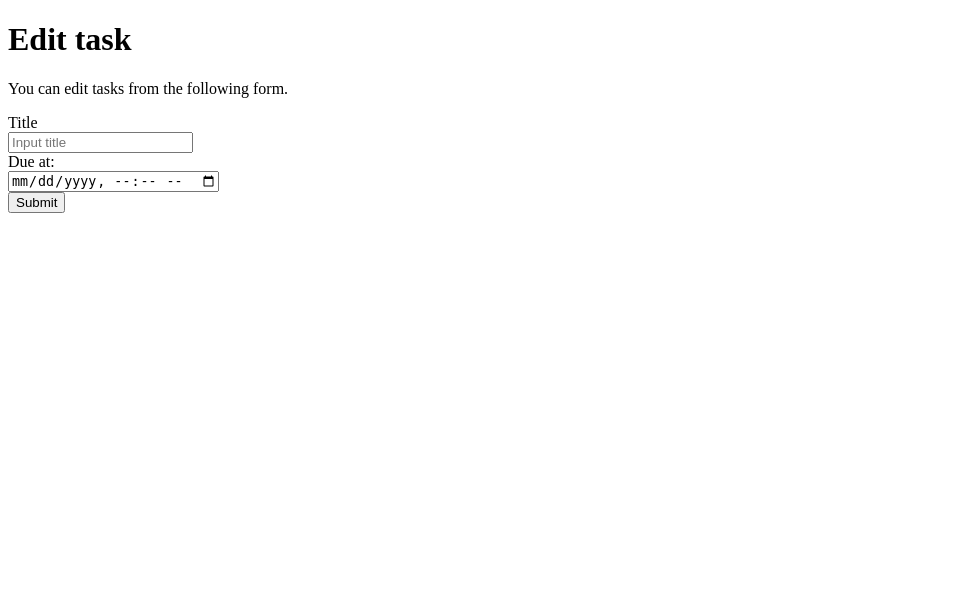
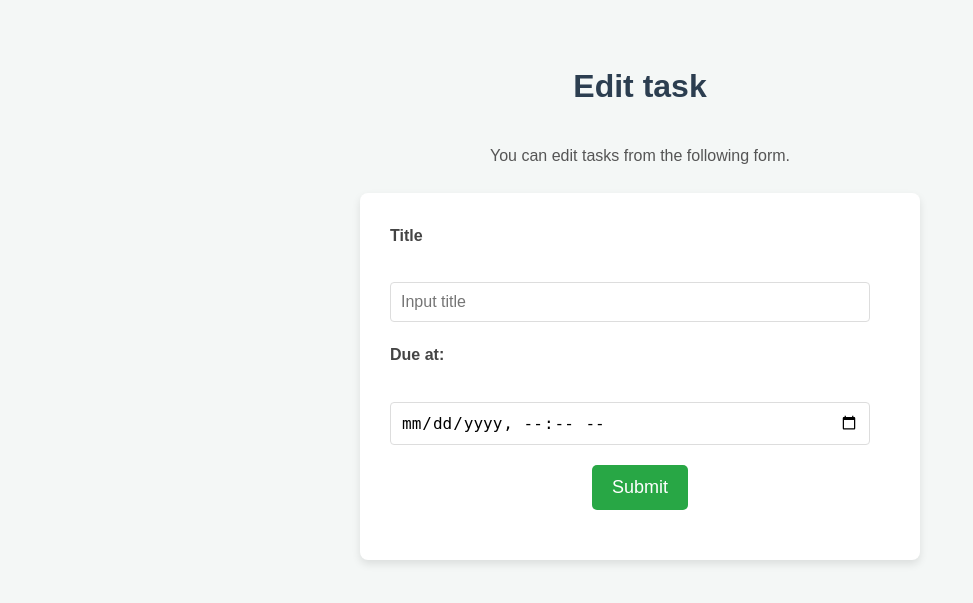
Before and after one commit to s1f102401911/django-test-exercise, a Django app: template todo/templates/todo/edit.html in a window 1280 px wide. Shown: the top 603 px of the page, without its empty margins (0-973 px from the left). Run offline with Django 5.2, Linux system fonts and the light colour scheme; the template is opened without the code that fills it, so the values that code supplies are empty.

Commit message:
編集ページCSSの追加

```diff
--- /dev/null
+++ b/todo/static/todo/edit.css
@@ -0,0 +1,78 @@
+body {
+    font-family: 'Arial', sans-serif;
+    background-color: #f4f7f6;
+    color: #333;
+    margin: 20px;
+    padding: 20px;
+    line-height: 1.6;
+}
+
+h1 {
+    color: #2c3e50;
+    text-align: center;
+    margin-bottom: 30px;
+}
+
+p {
+    text-align: center;
+    margin-bottom: 25px;
+    color: #555;
+}
+
+form {
+    background-color: #ffffff;
+    padding: 30px;
+    border-radius: 8px;
+    box-shadow: 0 4px 8px rgba(0, 0, 0, 0.1);
+    max-width: 500px;
+    margin: 0 auto;
+}
+
+form div {
+    margin-bottom: 20px;
+}
+
+label {
+    display: block;
+    margin-bottom: 8px;
+    font-weight: bold;
+    color: #444;
+}
+
+input[type="text"],
+input[type="datetime-local"] {
+    width: calc(100% - 20px);
+    padding: 10px;
+    border: 1px solid #ddd;
+    border-radius: 4px;
+    font-size: 16px;
+    box-sizing: border-box;
+}
+
+input[type="text"]:focus,
+input[type="datetime-local"]:focus {
+    border-color: #3498db;
+    outline: none;
+    box-shadow: 0 0 5px rgba(52, 152, 219, 0.5);
+}
+
+button[type="submit"] {
+    background-color: #28a745;
+    color: white;
+    padding: 12px 20px;
+    border: none;
+    border-radius: 5px;
+    cursor: pointer;
+    font-size: 18px;
+    display: block;
+    margin: 20px auto 0;
+    transition: background-color 0.3s ease;
+}
+
+button[type="submit"]:hover {
+    background-color: #218838;
+}
+
+body > br {
+    display: none;
+}
--- a/todo/templates/todo/edit.html
+++ b/todo/templates/todo/edit.html
@@ -4,6 +4,7 @@
 
   <head>
     <title>To Do Application</title>
+    <link rel="stylesheet" href="{% static 'todo/edit.css' %}">
     <meta charset="UTF-8">
     <meta name="author" content="INIAD">
   </head>
```
